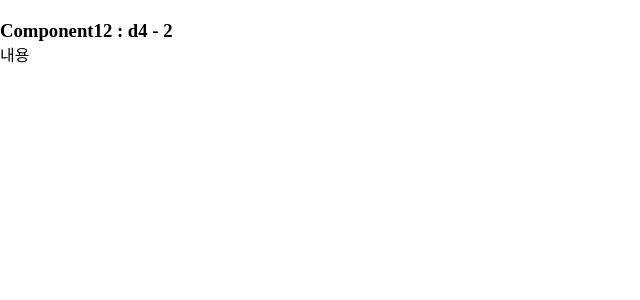
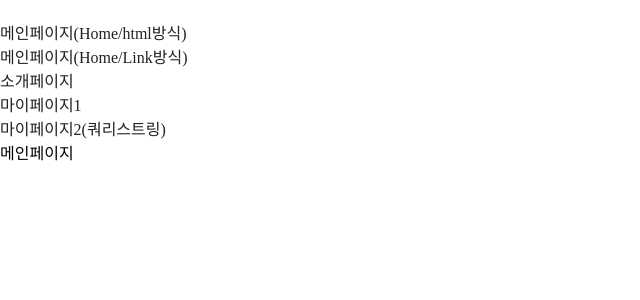
Before and after one commit to root-kjs/react, a React (Vite) app in the folder src/main/reactapp/: page / in a window 1280 px wide. Shown: the top 300 px of the page, without its empty margins (0-640 px from the left). Built offline with nearby package versions, Linux system fonts and the light colour scheme.

Commit message:
import { BrowserRouter, Routes,  Route, Link, useSearchParams } from 'react-router-dom';

```diff
--- a/src/main/reactapp/package.json
+++ b/src/main/reactapp/package.json
@@ -12,7 +12,8 @@
   "dependencies": {
     "axios": "^1.12.2",
     "react": "^19.1.1",
-    "react-dom": "^19.1.1"
+    "react-dom": "^19.1.1",
+    "react-router-dom": "^7.9.1"
   },
   "devDependencies": {
     "@eslint/js": "^9.33.0",
--- a/src/main/reactapp/src/exam/d4/Component12.jsx
+++ b/src/main/reactapp/src/exam/d4/Component12.jsx
@@ -1,10 +1,61 @@
+import { BrowserRouter, Routes,  Route, Link, useSearchParams } from 'react-router-dom';
+// [1] 메인페이지 컴포넌트
+function Home( props ){
+    return(<>
+        메인페이지
+    </>)
+}// func end
+
+// [2] 소개페이지 컴포넌트
+function About( props ){
+    return(<>
+        소개페이지
+    </>)
+}// func end
+
+// [3] 마이페이지 컴포넌트 > 쿼리스트링 매개변수 전달
+function MyPage( props ){
+    // 기존 바닐라 js 쿼리스트링 매개변수 받기
+    //const name = new URL( location.href ).searchParams.get('name');
+    //const age = new URL( location.href ).searchParams.get('age');
+    // 리액트 라우터 v6 쿼리스트링 매개변수 받기
+    const [ searchParams ] = useSearchParams();// 구조 분해
+    const name = searchParams.get('name');
+    const age = searchParams.get('age');
+
+    return(<>
+        <h3>마이페이지</h3>
+        <p>이름 : { name } / 나이 : { age } </p>
+    </>)
+}// func end
+
+// [****] 라우터 : 하나의 컴포넌트가 여러 컴포넌를 연결하는 구조 : 가상의 url 만들기
+// 라이브러리 설치 : 리액트 서버 종료 후에 터미널에서 설치 한 후 다시 리액트 실행 : npm i react-router-dom
 export default function Component12( props ){
-
 
     /** =================================================== jsx =================================================== */
     return(<>
-            <h3> Component12 : d4 - 2 </h3>
-            <p> 내용 </p>
+            <BrowserRouter>
+                <ul>
+                     {/* 깜빡거림(\새로고침) ---> 돌아가긴 하지만 비추!!!! 옛날 방식 nononono!!! */}
+                    <li> <a href="/">메인페이지(Home/html방식)</a> </li>
+
+
+                    {/* =========================== 진짜 url이 아닌 가상의 url ============================ */}
+                    <li> <Link to ="/">메인페이지(Home/Link방식)</Link></li>
+                    <li> <Link to ='/about'>소개페이지</Link></li>
+                     <li> <Link to ='/mypage'>마이페이지1</Link></li>
+                      {/* MyPage 컴포넌트의 리턴값을 가져온다! 개꿀!!!!!! 라우터 최고!!!!! */}
+                    <li> <Link to ='/mypage?name=홍길동&age=30'>마이페이지2(쿼리스트링)</Link></li>
+
+                </ul>
+                <Routes>
+                    {/* 가상의 url을 정의하고 정의한 url과 매핑할 컴포넌트 정의 */}
+                    <Route path="/" element={ <Home /> } ></Route>
+                    <Route path ='/about' element={ <About /> }> </Route>
+                    <Route path ='/mypage' element ={ <MyPage/> }></Route>
+                </Routes>
+            </BrowserRouter>
         </>)
 
 }// func end
```
Also changed, not shown: src/main/reactapp/src/main.jsx (+3 -3 lines), 1 other file (tests, documents, lock files or other folders).
